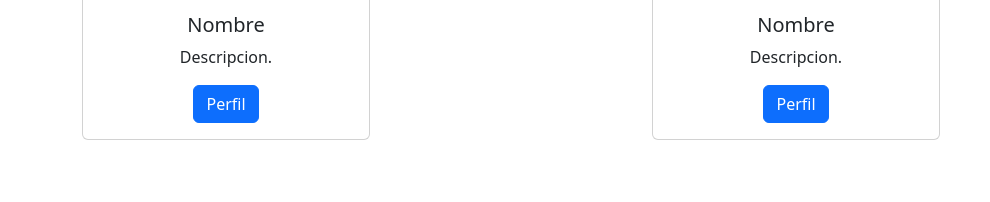
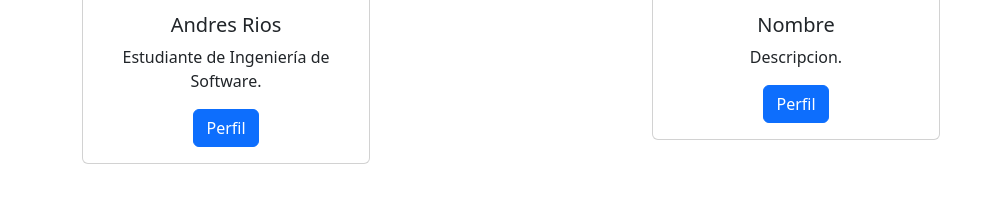
Before and after one commit to AndresRios123/Fronted-team-profile, a plain HTML site: page index.html in a window 1280 px wide. Shown: the part 84-286 px from the top of the page, without its empty margins (0-990 px from the left). Drawn offline with nearby package versions, Linux system fonts and the light colour scheme.

Commit message:
feature: Actualizados datos card Andres Rios

```diff
--- a/index.html
+++ b/index.html
@@ -27,8 +27,8 @@
                 <div class="card" style="width: 18rem;">
                             <img src="..." class="card-img-top" alt="...">
                             <div class="card-body">
-                                <h5 class="card-title">Nombre</h5>
-                                <p class="card-text">Descripcion.</p>
+                                <h5 class="card-title">Andres Rios</h5>
+                                <p class="card-text">Estudiante de Ingeniería de Software.</p>
                                 <a href="#" class="btn btn-primary">Perfil</a>
                             </div>
                         </div>
```
